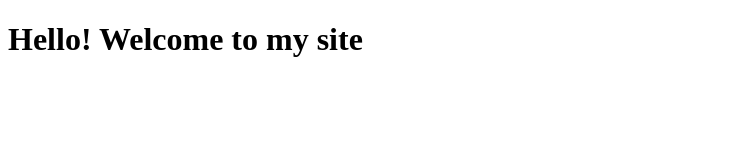
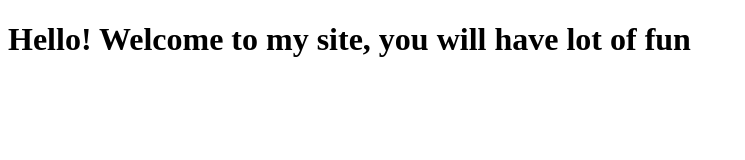
Before and after one commit to prami1/coursera-test, a plain HTML site: page site/index.html in a window 1280 px wide. Shown: the whole page, without its empty margins (0-745 px from the left). Drawn offline with Linux system fonts and the light colour scheme.

Commit message:
added small sentence to page.

```diff
--- a/site/index.html
+++ b/site/index.html
@@ -4,6 +4,6 @@
 	<title>Creativity</title>
 </head>
 <body>
-<h1>Hello! Welcome to my site</h1>
+<h1>Hello! Welcome to my site, you will have lot of fun</h1>
 </body>
 </html>
```
